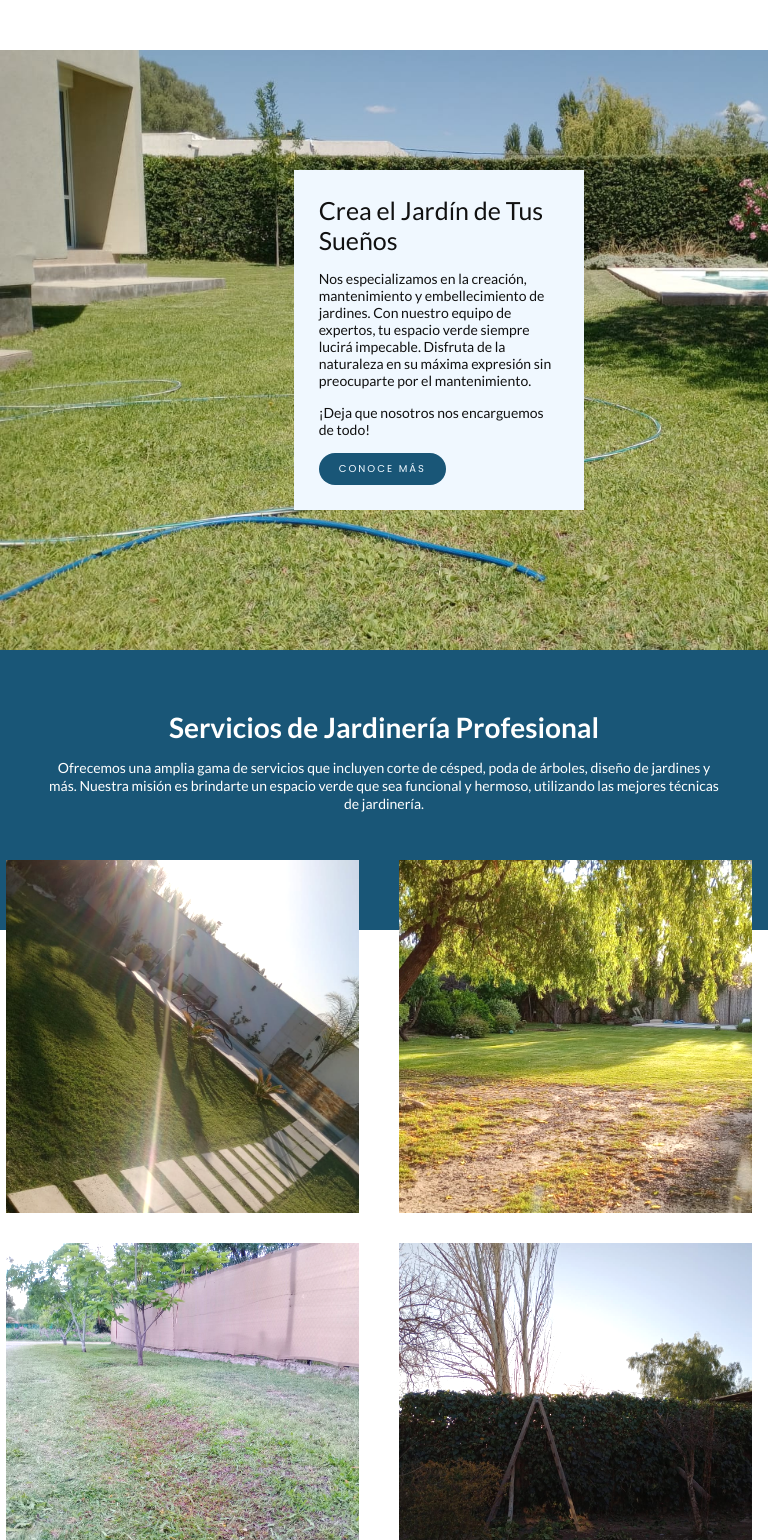
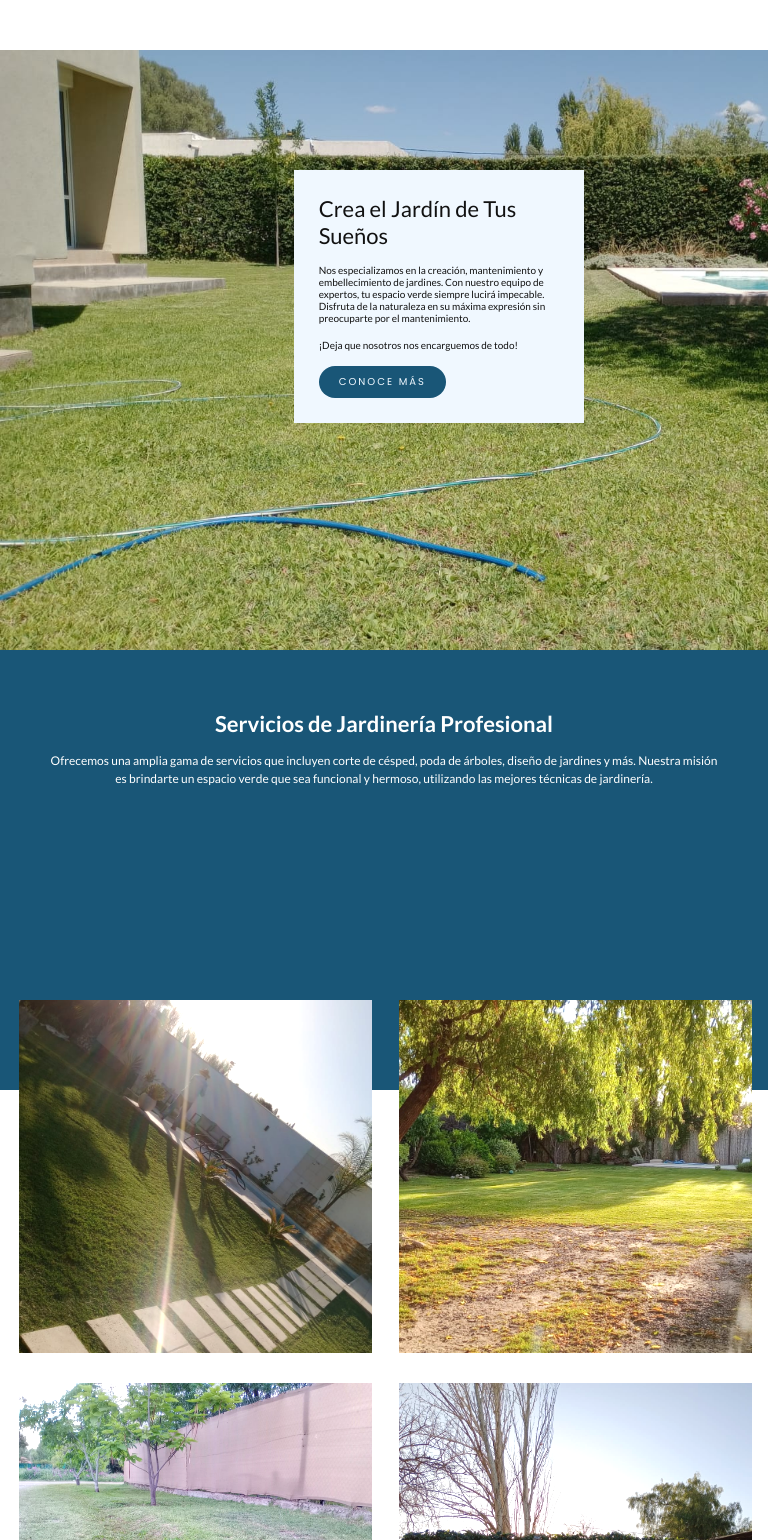
Before and after one commit to lefasom/garden, a React (Vite) app: page / in a window 768 px wide. Shown: the top 1540 px of the page. Built offline with nearby package versions, Linux system fonts and the light colour scheme.

Commit message:
dimension ajst

```diff
--- a/src/components/grid.css
+++ b/src/components/grid.css
@@ -24,8 +24,9 @@
 
 @media (min-width: 700px) and (max-width: 1200px) {
     .grid {
-        grid-template-columns: repeat(2, calc(353px + 10px));
-        /* Ajusta el tamaño de las columnas */
+        grid-template-columns: repeat(2, calc(340px + 10px));
+        top: -90px;
+
     }
 
 }
--- a/src/components/header.css
+++ b/src/components/header.css
@@ -63,7 +63,7 @@ nav {
 }
 section{
     background-color: #195677;
-    height: 35vh;
+    height: 45vh;
     width: 100%;
     padding-top: 60px;
     padding-left: 10px;
@@ -110,3 +110,69 @@ section p{
         padding-right: 10px;
     }
 }
+@media (min-width: 700px) and (max-width: 1200px) {
+    .presentation article h2{
+        font-size: 22px;
+        font-family: 'Lato';
+        font-weight: 400;
+        color: #111;
+
+    }
+    .presentation article h6,p{
+        font-size: 10px;
+        font-family: 'Lato';
+        font-weight: 400;
+        color: #111;
+        margin-top: 15px;
+
+    }
+    section{
+        background-color: #195677;
+        height: 55vh;
+        width: 100%;
+        padding-top: 60px;
+        padding-left: 10px;
+        padding-right: 10px;
+    }
+    section h3{
+        text-align: center;
+        font-size: 22px;
+        font-family: 'Lato';
+        font-weight: 600;
+        color: #fff;
+    }
+    section p{
+        text-align: center;
+        font-size: 12px;
+        font-family: 'Lato';
+        font-weight: 400;
+        color: #fff;
+        margin: auto;
+        margin-top: 15px;
+        width: 90%;
+        line-height: 18px;
+    }
+
+}
+@media (width>1200px)and(width<=1400) {
+    section{
+        background-color: #195677;
+        height: 3vh;
+        width: 100%;
+        padding-top: 60px;
+        padding-left: 10px;
+        padding-right: 10px;
+    }
+
+}
+@media (width>1400px) {
+    section{
+        background-color: #195677;
+        height: 33vh;
+        width: 100%;
+        padding-top: 60px;
+        padding-left: 10px;
+        padding-right: 10px;
+    }
+
+}
```
